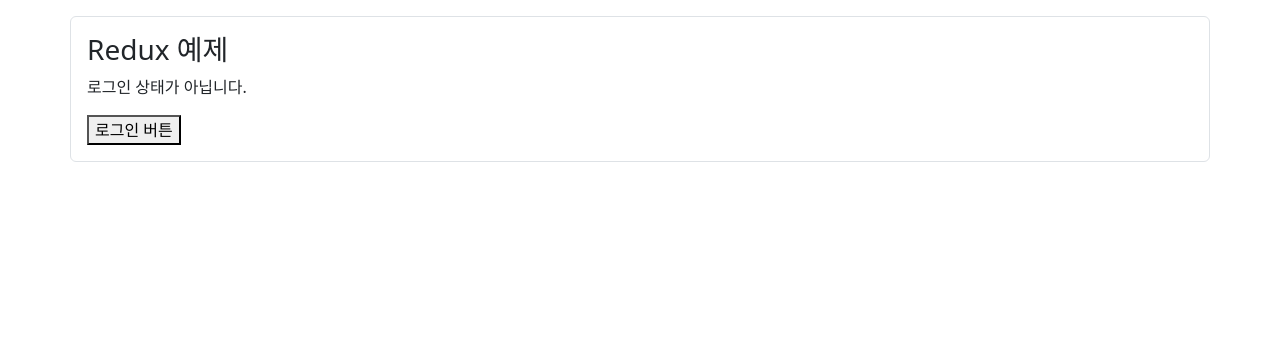
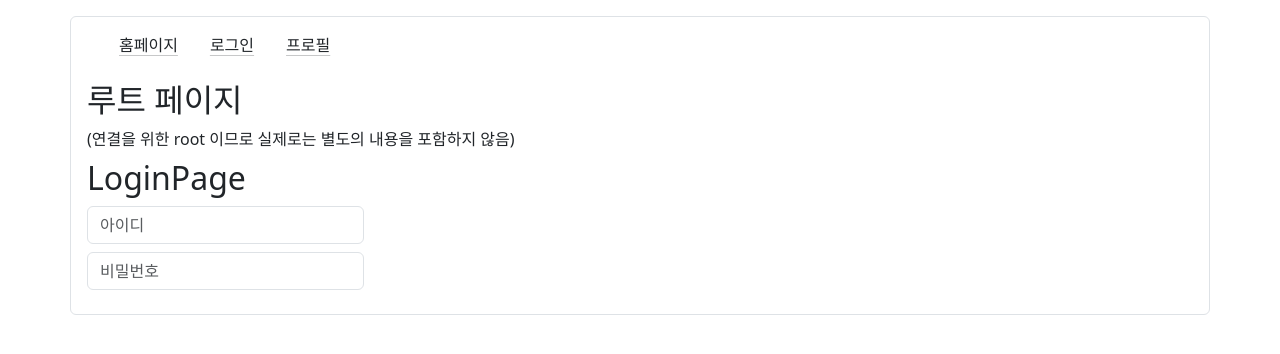
Before and after one commit to OngTK/Fullstack_Spring2, a React (Vite) app in the folder src/main/reactapp/: page /login in a window 1280 px wide. Shown: the top 354 px of the page. Built offline with nearby package versions, Linux system fonts and the light colour scheme.

Commit message:
250923_1320 Task7

```diff
--- /dev/null
+++ b/src/main/reactapp/src/example/day05_250923/Task7/App.jsx
@@ -0,0 +1,36 @@
+import { BrowserRouter, Routes, Route, Link } from "react-router-dom";
+import HomePage from "./pages/HomePage";
+import LoginPage from "./pages/LoginPage";
+import ProfilePage from "./pages/ProfilePage";
+import Header from "./component/Header";
+
+//[3] store
+import store from "./store/store.jsx";
+import { Provider } from 'react-redux';
+
+export default function App(props) {
+
+    return (<>
+        <Provider store={store}>
+            <BrowserRouter>
+                <div className="container border rounded mt-3 p-3">
+                    {/* [2] 헤더 */}
+                    <Header />
+                    <div className="mt-2 mb-2">
+                        <h2> 루트 페이지 </h2>
+                        <div>(연결을 위한 root 이므로 실제로는 별도의 내용을 포함하지 않음)</div>
+                    </div>
+
+                    {/* [1] Routes URL 매핑 및 route 화면 출력 위치 */}
+                    <div className="mt-2 mb-2">
+                        <Routes>
+                            <Route path="/" element={<HomePage />} />
+                            <Route path="/login" element={<LoginPage />} />
+                            <Route path="/profile" element={<ProfilePage />} />
+                        </Routes>
+                    </div>
+                </div>
+            </BrowserRouter>
+        </Provider>
+    </>)
+}
--- /dev/null
+++ b/src/main/reactapp/src/example/day05_250923/Task7/component/Header.jsx
@@ -0,0 +1,14 @@
+import { Link } from "react-router-dom"
+
+export default function Header(props) {
+
+    return (<>
+        <div>
+            <li style={{ listStyle: "none" }} className="d-flex ">
+                <ul><Link to="/" className="link-dark link-offset-2 link-underline-opacity-25 link-underline-opacity-100-hover"> 홈페이지 </Link></ul>
+                <ul><Link to="/login" className="link-dark link-offset-2 link-underline-opacity-25 link-underline-opacity-100-hover"> 로그인 </Link></ul>
+                <ul><Link to="/profile" className="link-dark link-offset-2 link-underline-opacity-25 link-underline-opacity-100-hover"> 프로필 </Link></ul>
+            </li>
+        </div>
+    </>)
+}
--- /dev/null
+++ b/src/main/reactapp/src/example/day05_250923/Task7/pages/HomePage.jsx
@@ -0,0 +1,9 @@
+
+export default function HomePage(props) {
+
+    return (<>
+        <div>
+            HomePage
+        </div>
+    </>)
+}
--- /dev/null
+++ b/src/main/reactapp/src/example/day05_250923/Task7/pages/LoginPage.jsx
@@ -0,0 +1,17 @@
+
+export default function LoginPage(props) {
+
+    return (<>
+        <div>
+
+            <h2>LoginPage</h2>
+
+            <form>
+                <input type="text" placeholder="아이디" className="form-control mb-2" style={{ width: "25%" }}/>
+                <input type="password" placeholder="비밀번호" className="form-control mb-2" style={{ width: "25%" }}/>
+            </form>
+
+
+        </div>
+    </>)
+}
--- /dev/null
+++ b/src/main/reactapp/src/example/day05_250923/Task7/pages/ProfilePage.jsx
@@ -0,0 +1,9 @@
+
+export default function ProfilePage(props) {
+
+    return (<>
+        <div>
+            ProfilePage
+        </div>
+    </>)
+}
--- /dev/null
+++ b/src/main/reactapp/src/example/day05_250923/Task7/store/store.jsx
@@ -0,0 +1,10 @@
+// [store jsx]
+
+import { configureStore } from "@reduxjs/toolkit";
+import userReducer from './userSlice';
+
+const store = configureStore({
+    reducer : { user : userReducer }
+})
+
+export default store;
--- /dev/null
+++ b/src/main/reactapp/src/example/day05_250923/Task7/store/userSlice.jsx
@@ -0,0 +1,21 @@
+// [userSlice jsx]
+
+import { createSlice } from "@reduxjs/toolkit";
+
+// [1] 전역변수 초기화
+const initialState = {isAuthenticated : false}
+
+// [2] 상태 변경 reducer 함수 정의
+const userSlice = createSlice({
+    name : "user",
+    initialState,
+    reducers : {
+        login : (state) => { state.isAuthenticated = true },
+        logout : (state) => { state.isAuthenticated = true }
+    }
+});
+
+// [3] 내보내기
+export default userSlice.reducer
+
+export const{login, logout} = userSlice.actions;
--- a/src/main/reactapp/src/main.jsx
+++ b/src/main/reactapp/src/main.jsx
@@ -99,15 +99,18 @@
 // create.render(<Task6/>)
 
 // 2025.09.23 day05 =====================================================
-import Component13 from './example/day05_250923/Component13';
-// 관례적으로 main jsx에서 삽입.
-// [1.2] store import
-import store from './example/day05_250923/store';
-// [1.1] Porvide import
-import { Provider } from 'react-redux';
+// import Component13 from './example/day05_250923/Component13';
+// // 관례적으로 main jsx에서 삽입.
+// // [1.2] store import
+// import store from './example/day05_250923/store';
+// // [1.1] Porvide import
+// import { Provider } from 'react-redux';
 
-create.render(
-    <Provider store={ store }>
-        <Component13 />
-    </Provider>
-);
+// create.render(
+//     <Provider store={ store }>
+//         <Component13 />
+//     </Provider>
+// );
+
+import App from './example/day05_250923/Task7/App'
+create.render(<App/>)
```
Also changed, not shown: src/main/reactapp/src/example/day05_250923/Task7/package.txt (added).
